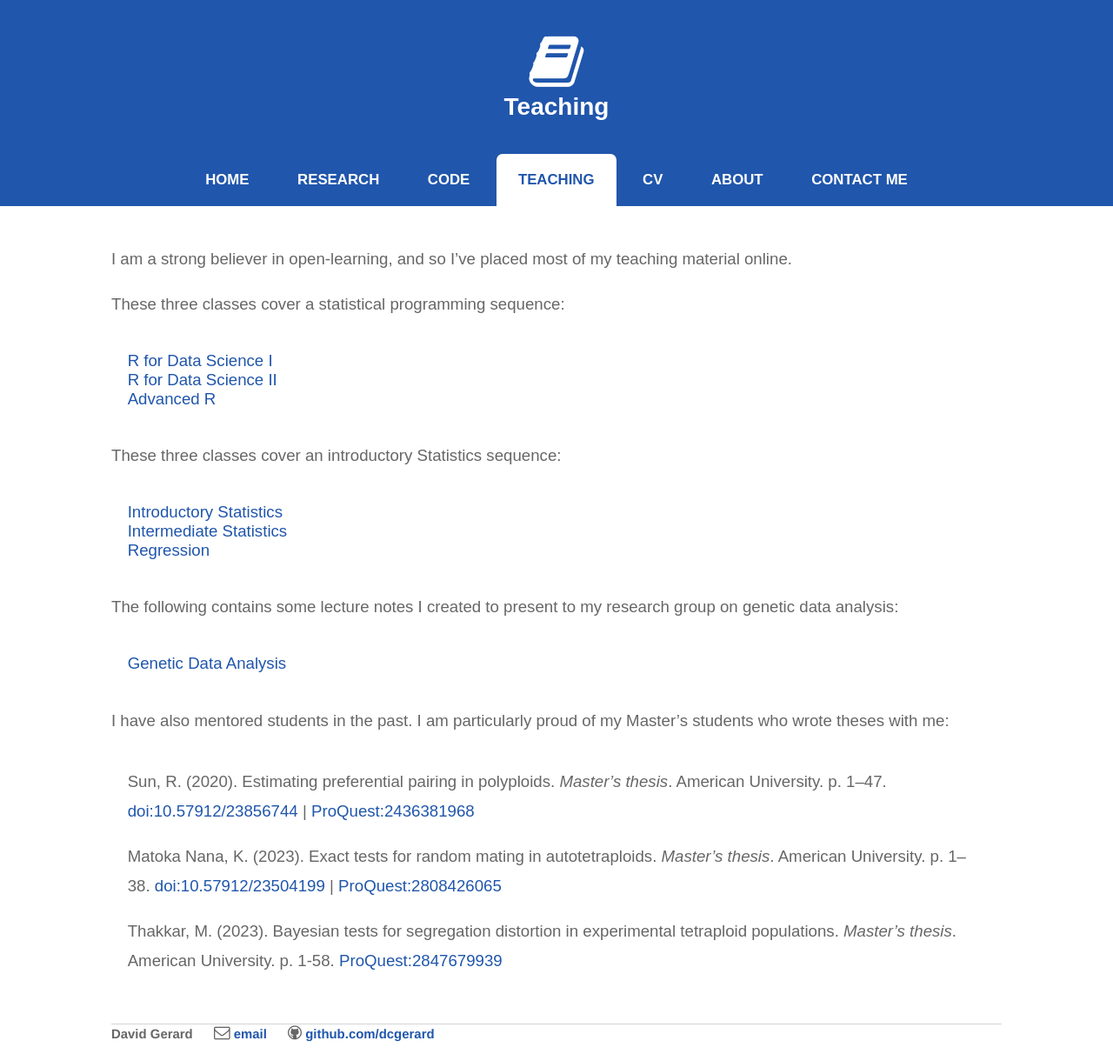
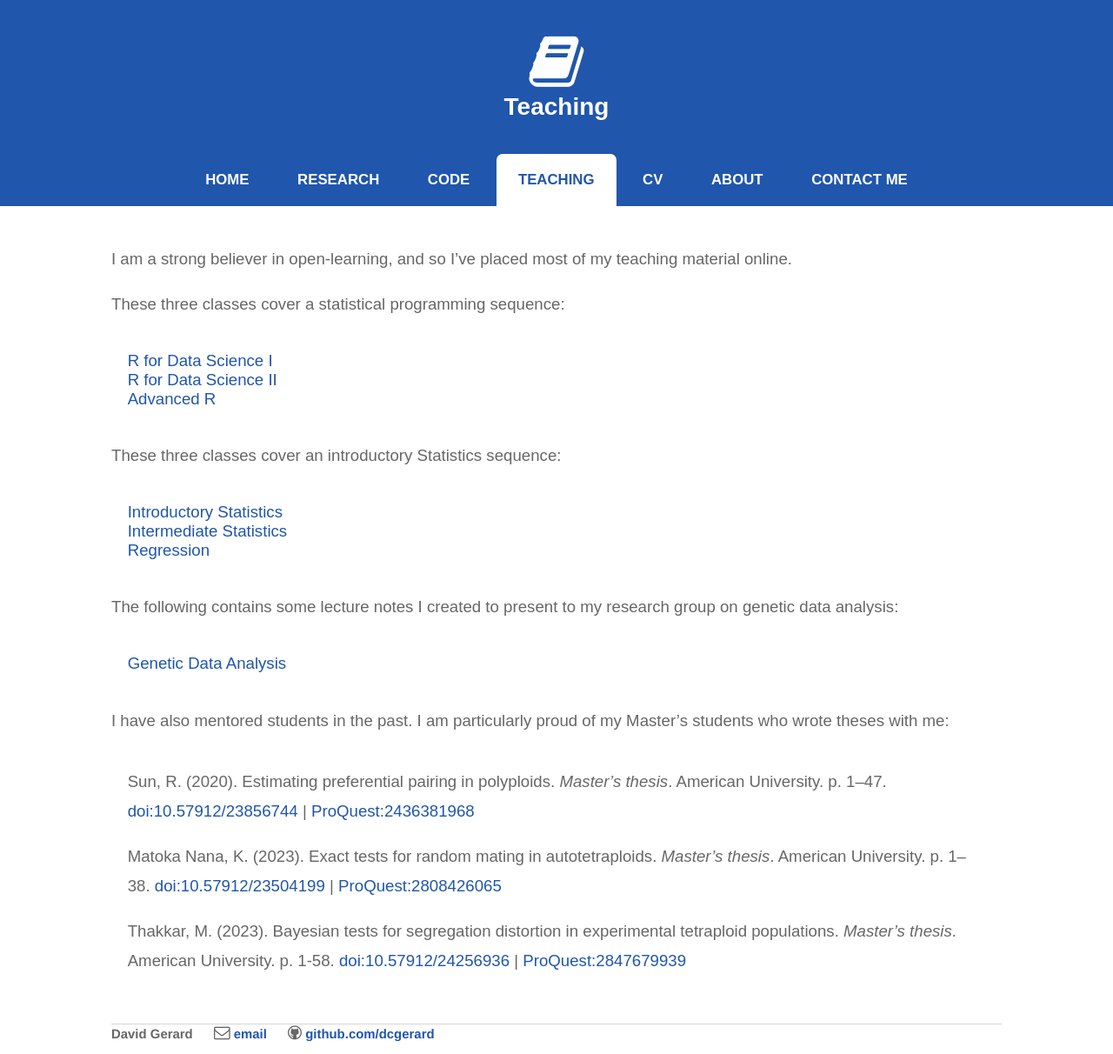
Before and after one commit to dcgerard/dcgerard.github.io, a Jekyll site: the page built from teaching/index.md, in a window 1280 px wide. Shown: the whole page at 87% size. Built offline with Jekyll 4.4.1, drawn with Linux system fonts in a browser that asks for light colours.

Commit message:
add mira doi

```diff
--- a/teaching/index.md
+++ b/teaching/index.md
@@ -28,4 +28,4 @@
 
 - Matoka Nana, K. (2023). Exact tests for random mating in autotetraploids. *Master’s thesis*. American University. p. 1–38. [doi:10.57912/23504199](https://doi.org/10.57912/23504199) \| [ProQuest:2808426065](https://www.proquest.com/docview/2808426065)
 
-- Thakkar, M. (2023). Bayesian tests for segregation distortion in experimental tetraploid populations. *Master's thesis*. American University. p. 1-58. [ProQuest:2847679939](https://www.proquest.com/docview/2847679939)
+- Thakkar, M. (2023). Bayesian tests for segregation distortion in experimental tetraploid populations. *Master's thesis*. American University. p. 1-58. [doi:10.57912/24256936](https://doi.org/10.57912/24256936) \| [ProQuest:2847679939](https://www.proquest.com/docview/2847679939)
```
